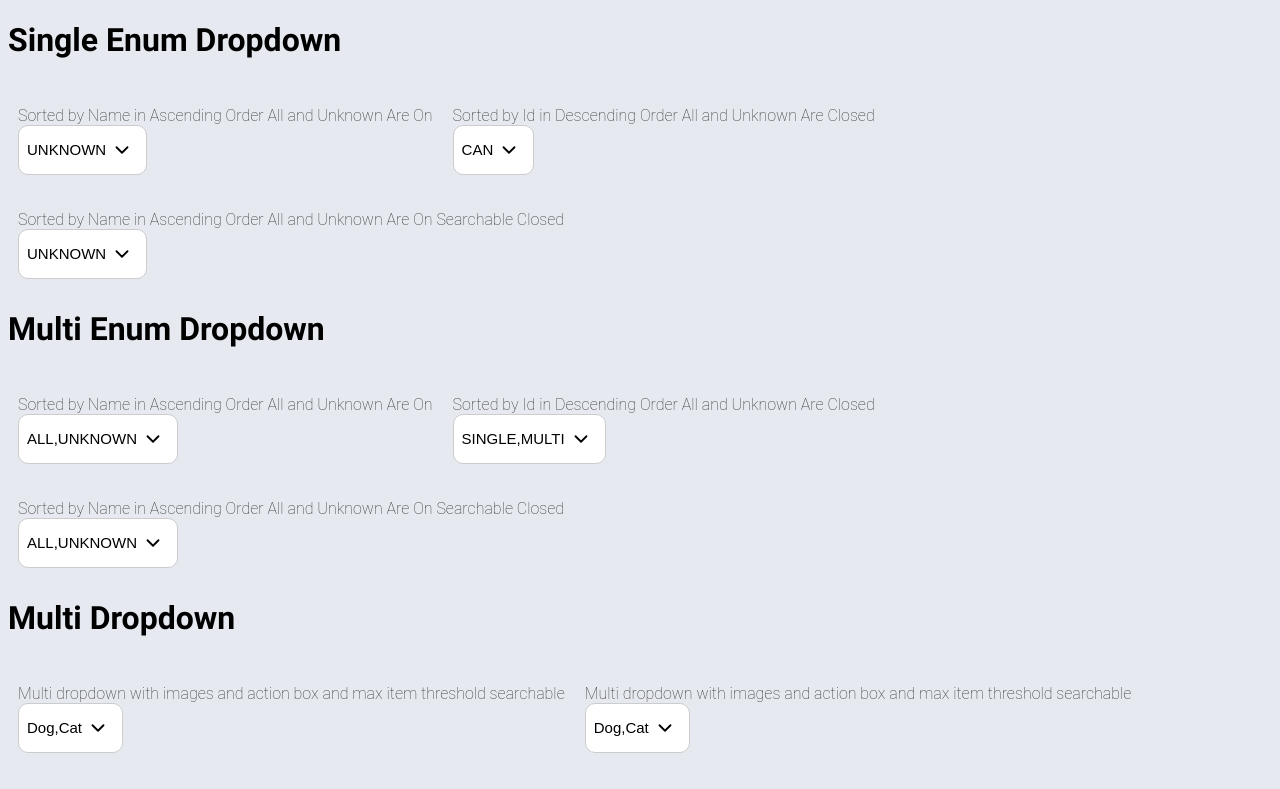
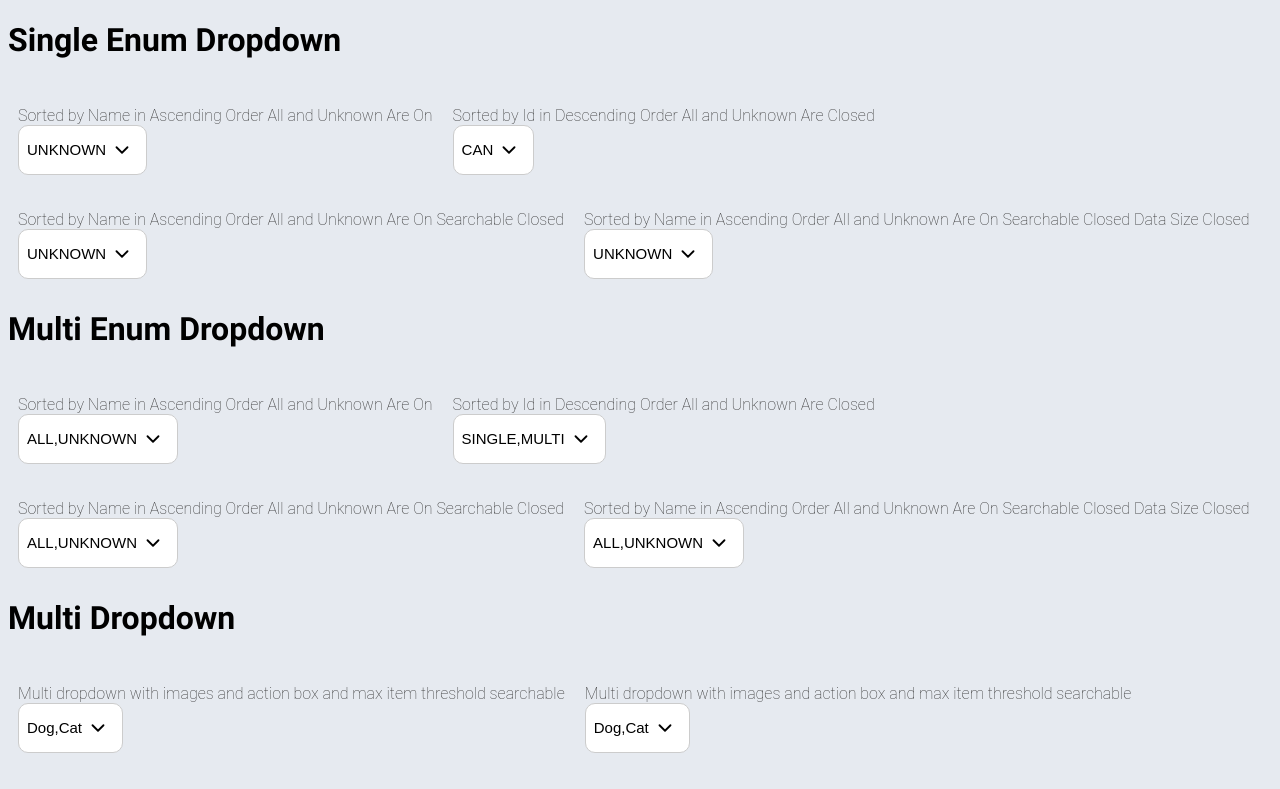
Before and after one commit to Mwiert/miniSpa, a Vue app: page /summerLovers in a window 1280 px wide. Shown: the top 789 px of the page. Built offline with nearby package versions, Linux system fonts and the light colour scheme; a web font is replaced by a local one.

Commit message:
Add dropdown for observing prop changes

```diff
--- a/src/pages/SummerLovers.vue
+++ b/src/pages/SummerLovers.vue
@@ -38,6 +38,19 @@
         displayField="name"
         :label="'Sorted by Name in Ascending Order All and Unknown Are On Searchable Closed'"
         :dataSize="dataSize"
+        :sortField="sortField"
+        :isMulti="!isMulti"
+        :showAll="true"
+        :showUnknown="true"
+        :sortByAscending="true"
+        :maxItemThreshold="maxItemThreshold"
+        :enumObj="EInternSingleComponentType" />
+
+      <UIEnumDropdown
+        v-model="selectedEnum"
+        :fontSize="fontSize"
+        displayField="name"
+        :label="'Sorted by Name in Ascending Order All and Unknown Are On Searchable Closed Data Size Closed'"
         :sortField="sortField"
         :isMulti="!isMulti"
         :showAll="true"
@@ -87,6 +100,21 @@
         :label="'Sorted by Name in Ascending Order All and Unknown Are On Searchable Closed'"
         :sortField="'sortField'"
         :dataSize="dataSize"
+        :maxVisibleItems="2"
+        :hasActionBox="true"
+        :isMulti="isMulti"
+        :showAll="true"
+        :showUnknown="true"
+        :sortByAscending="true"
+        :maxItemThreshold="maxItemThreshold"
+        :enumObj="EInternComponentType" />
+
+      <UIEnumDropdown
+        v-model="selectedEnums"
+        :fontSize="fontSize"
+        displayField="name"
+        :label="'Sorted by Name in Ascending Order All and Unknown Are On Searchable Closed Data Size Closed'"
+        :sortField="'sortField'"
         :maxVisibleItems="2"
         :hasActionBox="true"
         :isMulti="isMulti"
```
